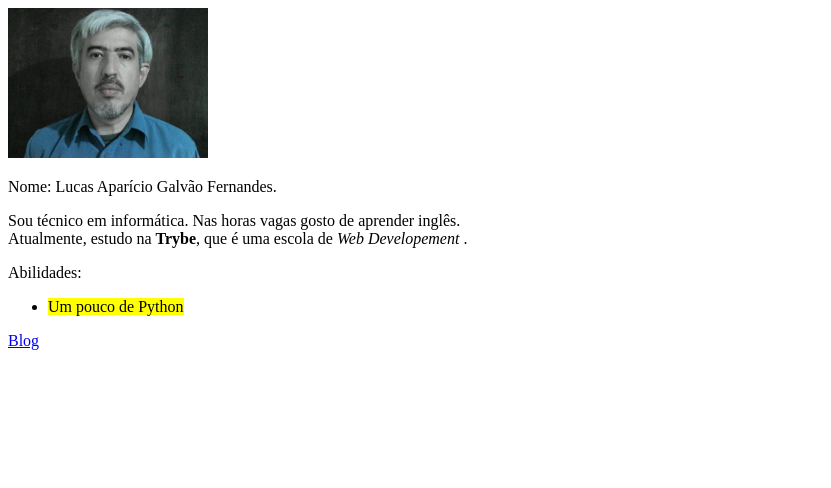
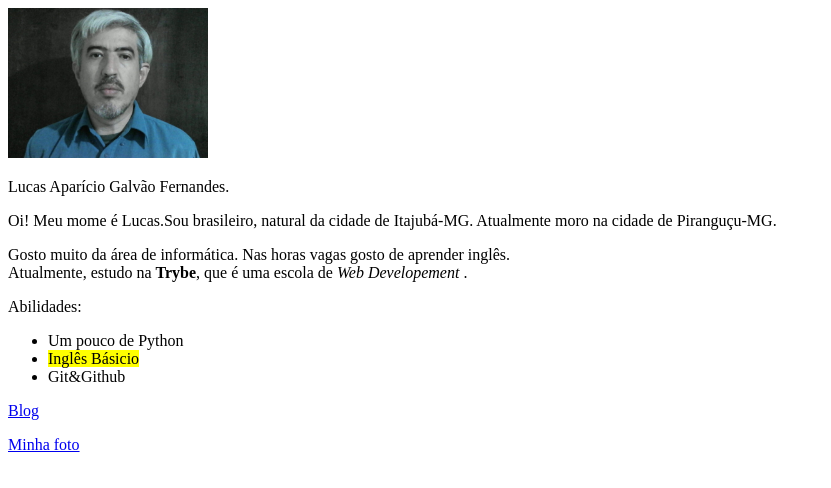
Before and after one commit to lucas852757/lucas852757.github.io, a plain HTML site: page index.html in a window 1280 px wide. Shown: the whole page, without its empty margins (0-831 px from the left). Drawn offline with Linux system fonts and the light colour scheme.

Commit message:
Adicionado conteudo

```diff
--- a/index.html
+++ b/index.html
@@ -7,16 +7,21 @@
     <title>Meu portifólio</title>
 </head>
 <body>
-	<img src="imagens/2021-09-18-170236.jpg" alt="Estudante da Trybe." width= 200px id="i">
-	<p>Nome: Lucas Aparício Galvão Fernandes.</p>
-	<p>Sou técnico em informática. Nas horas vagas gosto de aprender inglês.<br>
+	<img src="imagens/2021-09-18-170236.jpg" alt="Estudante da Trybe." width= 200px id="imagem">
+	<p>Lucas Aparício Galvão Fernandes.</p>
+	<p>Oi! Meu mome é Lucas.Sou brasileiro, natural da cidade de Itajubá-MG. Atualmente moro na cidade de Piranguçu-MG.</p>
+	<p>Gosto muito da área de informática. Nas horas vagas gosto de aprender inglês.<br>
 		Atualmente, estudo na <strong>Trybe</strong>, que é uma escola de <em>Web Developement</em> . </p>
-	<p>Abilidades:</p>
+
+		<p>Abilidades:</p>
 	<ul>
-		<li><mark>Um pouco de Python</mark></li>
+		<li>Um pouco de Python</li>
+		<li><mark>Inglês Básicio</mark></li>
+		<li>Git&Github</li>
 	</ul>
 
 	<p><a href="https://blog.pythonbrasil.org.br/" target="_blank">Blog</a></p>
+	<a href="#imagem">Minha foto</a>
 
 </body>
 </html>
```
